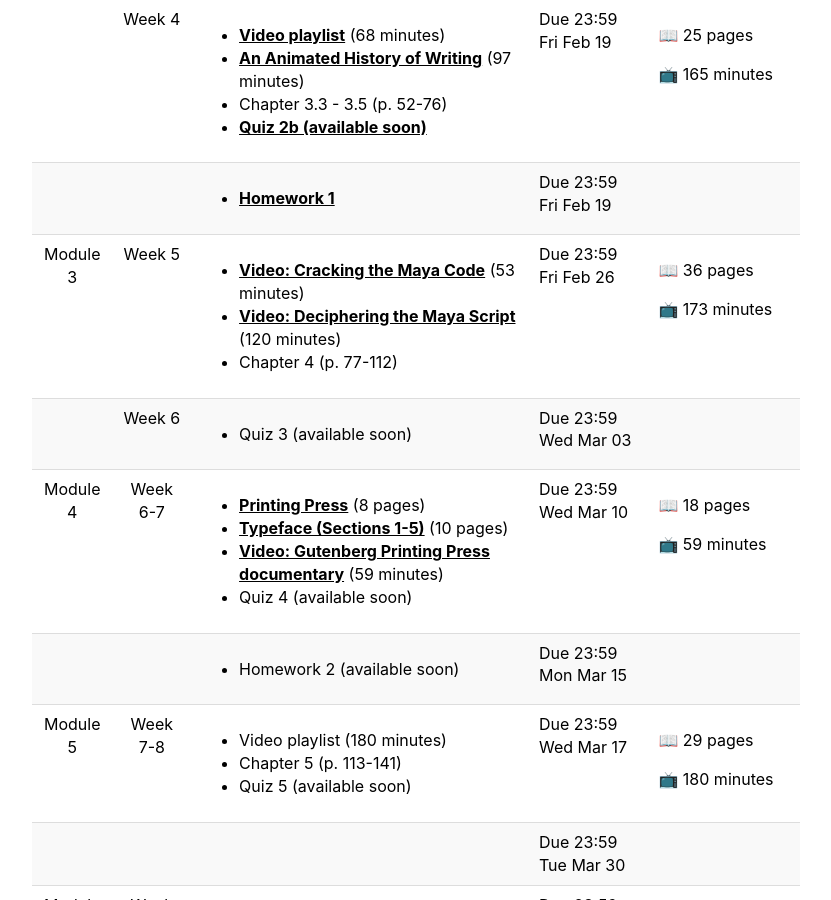
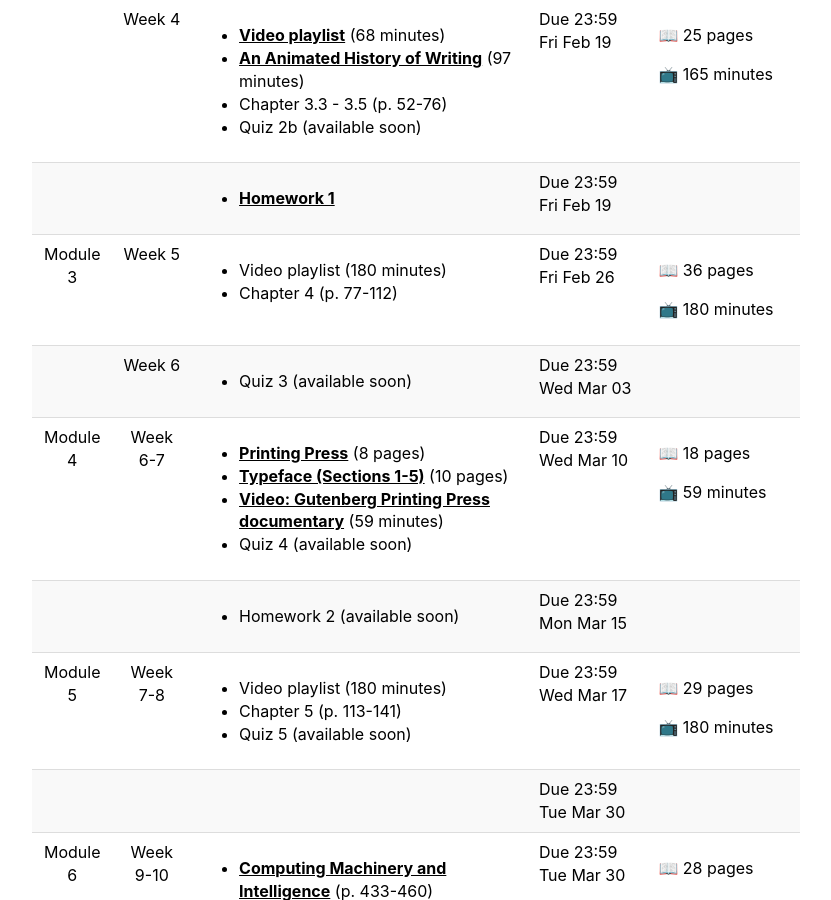
Before and after one commit to 2021-Spring-UIUC-LING270/2021-Spring-UIUC-LING270.github.io, a Jekyll site: the page built from schedule.md, in a window 1280 px wide and 900 px high, scrolled down 976 px. Shown: the whole window, without its empty margins (224-1055 px from the left). Built offline with Jekyll 4.4.1, drawn with Linux system fonts in a browser that asks for light colours.

Commit message:
Fixed schedule errors

```diff
--- a/_data/schedule.yaml
+++ b/_data/schedule.yaml
@@ -146,7 +146,6 @@
        unit: "pages"
     -
      title: "Quiz 2b (available soon)"
-     url: "https://prairielearn.engr.illinois.edu"
 -
   date: "2021-02-19 23:59 CST"
   reading:
@@ -160,16 +159,9 @@
   title: "Decipherment"
   reading:
     -
-     title: "Video: Cracking the Maya Code"
-     url:   "https://youtu.be/Qrbsz-7gns8"
+     title: "Video playlist"
      length:
-       value: "53"
-       unit: "minutes"
-    -
-     title: "Video: Deciphering the Maya Script"
-     url:   "https://youtu.be/dqzScCfV274?t=300"
-     length:
-       value: "120"
+       value: "180"
        unit: "minutes"
     -
      author: Sproat
```
